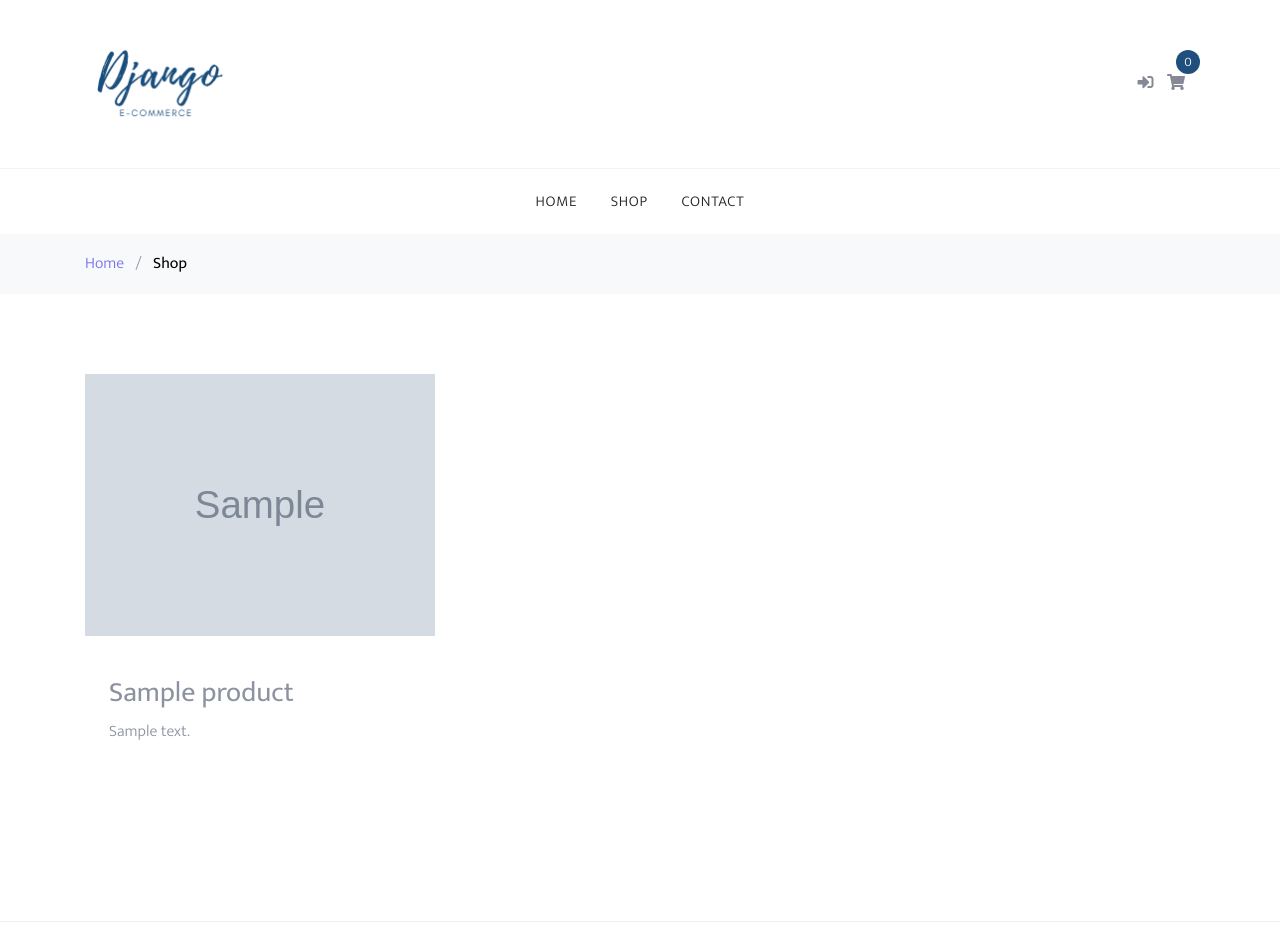
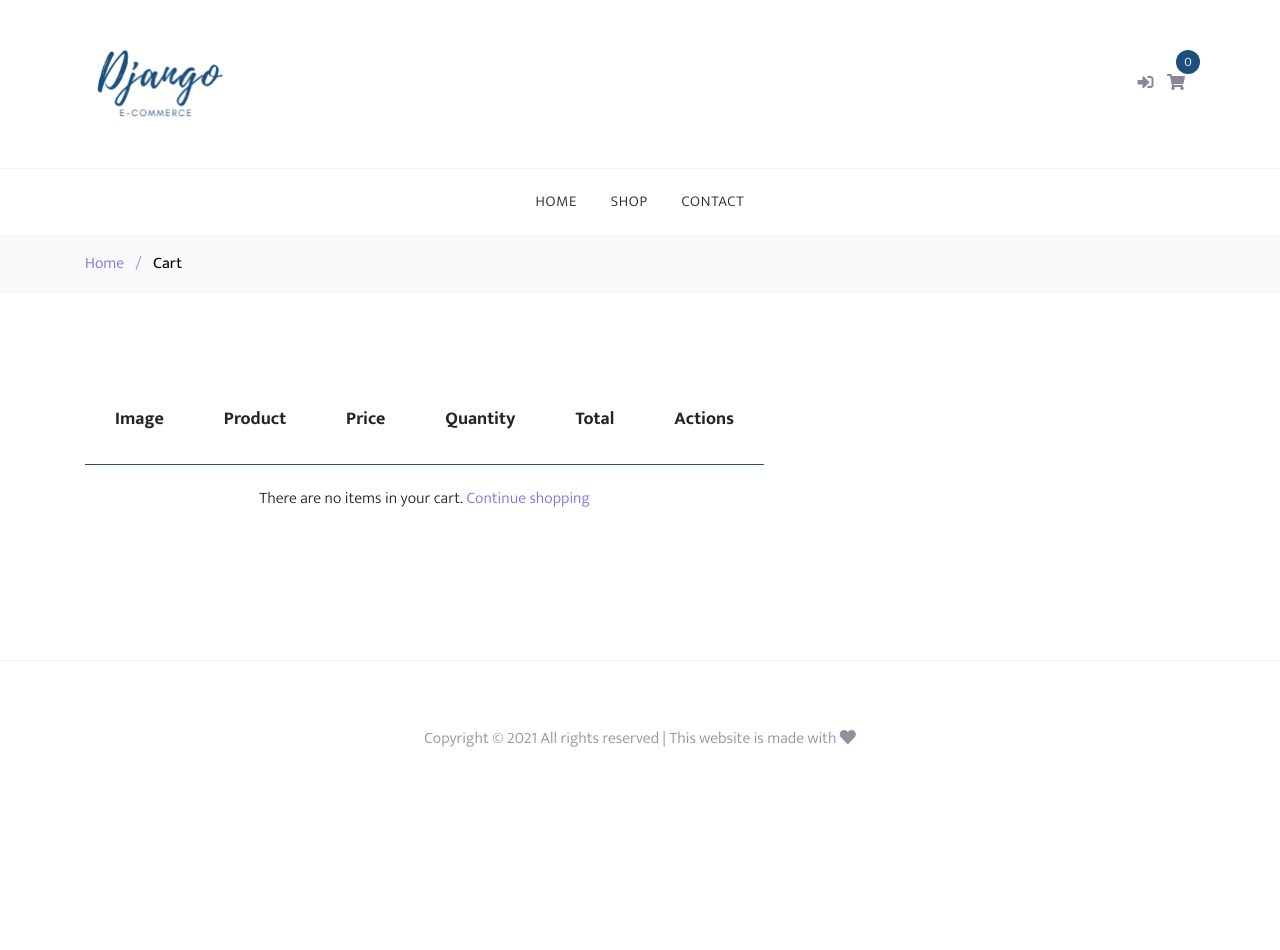
Before and after one commit to jossychamp2000/Django-ecommerce-app, a Django app: page /cart/ in a window 1280 px wide. Shown: the top 950 px of the page. After the commit the page ends 747 px from the top, so only its background shows below. Run offline with Django 3.2, Linux system fonts and the light colour scheme; tables that the repository leaves empty hold one stand-in row (values such as "Sample post"); grey boxes marked "Sample" are stand-in pictures; some libraries are stand-ins or nearby versions.

Commit message:
Create: Cart view functions

```diff
--- a/cart/admin.py
+++ b/cart/admin.py
@@ -1,8 +1,10 @@
 from django.contrib import admin
 
-from .models import (Product, OrderItem, Order)
+from .models import (Product, OrderItem, Order, ColourVariation, SizeVariation)
 
 
 admin.site.register(Product)
 admin.site.register(OrderItem)
 admin.site.register(Order)
+admin.site.register(ColourVariation)
+admin.site.register(SizeVariation)
--- a/cart/models.py
+++ b/cart/models.py
@@ -1,6 +1,7 @@
 from django.contrib.auth import get_user_model
 from django.db import models
 from django.db.models.signals import pre_save
+from django.shortcuts import reverse
 from django.utils.text import slugify
 
 
@@ -47,12 +48,21 @@ class Product(models.Model):
     slug = models.SlugField(unique=True)
     image = models.ImageField(upload_to='product_images')
     description = models.TextField()
+    price = models.IntegerField(default=0)
     created = models.DateTimeField(auto_now_add=True)
     updated = models.DateTimeField(auto_now=True)
     active = models.BooleanField(default=False)
+    available_colours = models.ManyToManyField(ColourVariation)
+    available_sizes = models.ManyToManyField(SizeVariation)
 
     def __str__(self):
         return self.title
+
+    def get_absolute_url(self):
+        return reverse("cart:product-detail", kwargs={'slug': self.slug})
+
+    def get_price(self):
+        return "{:.2f}".format(self.price / 100)
 
 
 class OrderItem(models.Model):
@@ -65,6 +75,13 @@ class OrderItem(models.Model):
 
     def __str__(self):
         return f"{self.quantity} x {self.product.title}"
+
+    def get_raw_total_item_price(self):
+        return self.quantity * self.product.price
+
+    def get_total_item_price(self):
+        price = self.get_raw_total_item_price()
+        return "{:.2f}".format(price / 100)
 
 
 class Order(models.Model):
--- a/cart/urls.py
+++ b/cart/urls.py
@@ -4,5 +4,13 @@ from . import views
 app_name = 'cart'
 
 urlpatterns = [
-    path('', views.ProductListView.as_view(), name='product-list'),
+    path('', views.CartView.as_view(), name='summary'),
+    path('shop/', views.ProductListView.as_view(), name='product-list'),
+    path('shop/<slug>/', views.ProductDetailView.as_view(), name='product-detail'),
+    path('increase-quantity/<pk>',
+         views.IncreaseQuantityView.as_view(), name='increase-quantity'),
+    path('decrease-quantity/<pk>',
+         views.DecreaseQuantityView.as_view(), name='decrease-quantity'),
+    path('remove-from-cart/<pk>',
+         views.RemoveFromCartView.as_view(), name='remove-from-cart'),
 ]
--- /dev/null
+++ b/cart/utils.py
@@ -0,0 +1,23 @@
+from .models import Order
+
+
+def get_or_set_order_session(request):
+    order_id = request.session.get('order_id', None)
+
+    if order_id is None:
+        order = Order()
+        order.save()
+        request.session['order_id'] = order.id
+
+    else:
+        try:
+            order = Order.objects.get(id=order_id, ordered=False)
+        except Order.DoesNotExist:
+            order = Order()
+            order.save()
+            request.session['order_id'] = order.id
+
+    if request.user.is_authenticated and order.user is None:
+        order.user = request.user
+        order.save()
+    return order
--- a/cart/views.py
+++ b/cart/views.py
@@ -1,7 +1,8 @@
-from django.shortcuts import render
+from django.shortcuts import get_object_or_404, reverse, redirect
 from django.views import generic
-
-from .models import Product
+from .forms import AddToCartForm
+from .utils import get_or_set_order_session
+from .models import Product, OrderItem
 
 # Create your views here.
 
@@ -9,3 +10,82 @@ from .models import Product
 class ProductListView(generic.ListView):
     template_name = 'cart/product_list.html'
     queryset = Product.objects.all()
+
+
+class ProductDetailView(generic.FormView):
+    template_name = 'cart/product_detail.html'
+    form_class = AddToCartForm
+
+    def get_object(self):
+        return get_object_or_404(Product, slug=self.kwargs["slug"])
+
+    def get_success_url(self):
+        return reverse("cart:summary")
+
+    def get_form_kwargs(self):
+        kwargs = super(ProductDetailView, self).get_form_kwargs()
+        kwargs["product_id"] = self.get_object().id
+        return kwargs
+
+    def form_valid(self, form):
+        order = get_or_set_order_session(self.request)
+        product = self.get_object()
+
+        item_filter = order.items.filter(
+            product=product,
+            colour=form.cleaned_data['colour'],
+            size=form.cleaned_data['size'],
+        )
+
+        if item_filter.exists():
+            item = item_filter.first()
+            item.quantity = int(form.cleaned_data['quantity'])
+            item.save()
+
+        else:
+            new_item = form.save(commit=False)
+            new_item.product = product
+            new_item.order = order
+            new_item.save()
+
+        return super(ProductDetailView, self).form_valid(form)
+
+    def get_context_data(self, **kwargs):
+        context = super(ProductDetailView, self).get_context_data(**kwargs)
+        context['product'] = self.get_object()
+        return context
+
+
+class CartView(generic.TemplateView):
+    template_name = "cart/cart.html"
+
+    def get_context_data(self, **kwargs):
+        context = super(CartView, self).get_context_data(**kwargs)
+        context["order"] = get_or_set_order_session(self.request)
+        return context
+
+
+class IncreaseQuantityView(generic.View):
+    def get(self, request, *args, **kwargs):
+        order_item = get_object_or_404(OrderItem, id=kwargs['pk'])
+        order_item.quantity += 1
+        order_item.save()
+        return redirect("cart:summary")
+
+
+class DecreaseQuantityView(generic.View):
+    def get(self, request, *args, **kwargs):
+        order_item = get_object_or_404(OrderItem, id=kwargs['pk'])
+        if order_item.quantity <= 1:
+            order_item.delete()
+        else:
+            order_item.quantity -= 1
+            order_item.save()
+        return redirect("cart:summary")
+
+
+class RemoveFromCartView(generic.View):
+    def get(self, request, *args, **kwargs):
+        order_item = get_object_or_404(OrderItem, id=kwargs['pk'])
+        order_item.delete()
+        return redirect("cart:summary")
--- a/ecom/settings.py
+++ b/ecom/settings.py
@@ -10,7 +10,8 @@ env = environ.Env()
 environ.Env.read_env()
 
 # Build paths inside the project like this: BASE_DIR / 'subdir'.
-BASE_DIR = Path(__file__).resolve().parent.parent
+# BASE_DIR = Path(__file__).resolve().parent.parent
+BASE_DIR = os.path.dirname(os.path.dirname(os.path.abspath(__file__)))
 SECRET_KEY = env('SECRET_KEY')
 DEBUG = env('DEBUG')
 ALLOWED_HOSTS = ['*']
--- a/templates/base.html
+++ b/templates/base.html
@@ -65,7 +65,7 @@
                                     {% endif %}
                                 </li>
                                 <li>
-                                    <a href="/" class="site-cart">
+                                    <a href="{% url 'cart:summary' %}" class="site-cart">
                                         <span><i class="fas fa-shopping-cart"></i></span>
                                         <span class="count">0</span>
                                     </a>
--- /dev/null
+++ b/templates/cart/cart.html
@@ -0,0 +1,84 @@
+{% extends "base.html" %}
+
+{% block content %}
+
+<div class="bg-light py-3">
+    <div class="container">
+        <div class="row">
+            <div class="col-md-12 mb-0">
+                <a href="{% url 'home' %}">Home</a>
+                <span class="mx-2 mb-0">/</span>
+                <strong class="text-black">Cart</strong>
+            </div>
+        </div>
+    </div>
+</div>
+
+
+<div class="site-section">
+    <div class="container">
+        <div class="row mb-5">
+            <div class="col-md-12">
+                <div class="site-blocks-table">
+                    <table>
+                        <thead>
+                            <tr>
+                                <th>Image</th>
+                                <th>Product</th>
+                                <th>Price</th>
+                                <th>Quantity</th>
+                                <th>Total</th>
+                                <th>Actions</th>
+                            </tr>
+                        </thead>
+                        <tbody>
+                            {% for item in order.items.all %}
+                            <tr>
+                                <td class="product-thumbnail">
+                                    <img src="{{ item.product.image.url }}" class="img-fluid">
+                                </td>
+                                <td class="product-name">
+                                    <h2 class="h5 text-black">{{ item.product.title }}</h2>
+                                    <small>Size: {{ item.size.name }}</small>
+                                    <small>Colour: {{ item.colour.name }}</small>
+                                </td>
+                                <td>${{ item.product.get_price }}</td>
+                                <td>
+                                    <div class="input-group mb-3" style="max-width: 120px;">
+                                        <div class="input-group-prepend">
+                                            <a href="{% url 'cart:decrease-quantity' item.id %}" class="btn btn-outline-primary">
+                                                &minus;
+                                            </a>
+                                        </div>
+                                        <input type="text" class="form-control text-center" value="{{ item.quantity }}">
+                                        <div class="input-group-append">
+                                            <a href="{% url 'cart:increase-quantity' item.id %}" class="btn btn-outline-primary">
+                                                &plus;
+                                            </a>
+                                        </div>
+                                    </div>
+                                </td>
+                                <td>
+                                    ${{ item.get_total_item_price }}
+                                </td>
+                                <td>
+                                    <a href="{% url 'cart:remove-from-cart' item.id %}" class="btn btn-primary btn-sm">X</a>
+                                </td>
+                            </tr>
+                            {% empty %}
+                            <tr>
+                                <td colspan="6">
+                                    There are no items in your cart.<a href="{% url 'cart:product-list' %}"> Continue shopping</a>
+
+                                </td>
+                            </tr>
+                            {% endfor %}
+                        </tbody>
+                    </table>
+                </div>
+            </div>
+        </div>
+    </div>
+</div>
+
+{% endblock content %}
--- a/templates/cart/product_list.html
+++ b/templates/cart/product_list.html
@@ -21,11 +21,11 @@
             <div class="col-lg-4 col-md-6 mb-4" data-aos='fade-up'>
 
                 <figure class="block-4-image">
-                    <a><img src="{{ product.image.url }}" class="img-fluid"></a>
+                    <a href="{{ product.get_absolute_url }}"><img src="{{ product.image.url }}" class="img-fluid"></a>
                 </figure>
 
                 <div class="block-4-text p-4">
-                    <a>
+                    <a href="{{ product.get_absolute_url }}">
                         <h3>{{ product.title }}</h3>
                     </a>
                     <p class="mb-0">{{ product.description }}</p>
```
Also changed, not shown: cart/forms.py (added, +19 -0 lines), templates/cart/product_detail.html (added, +36 -0 lines), cart/migrations/0002_auto_20210311_2051.py (added), cart/migrations/0003_product_price.py (added).
